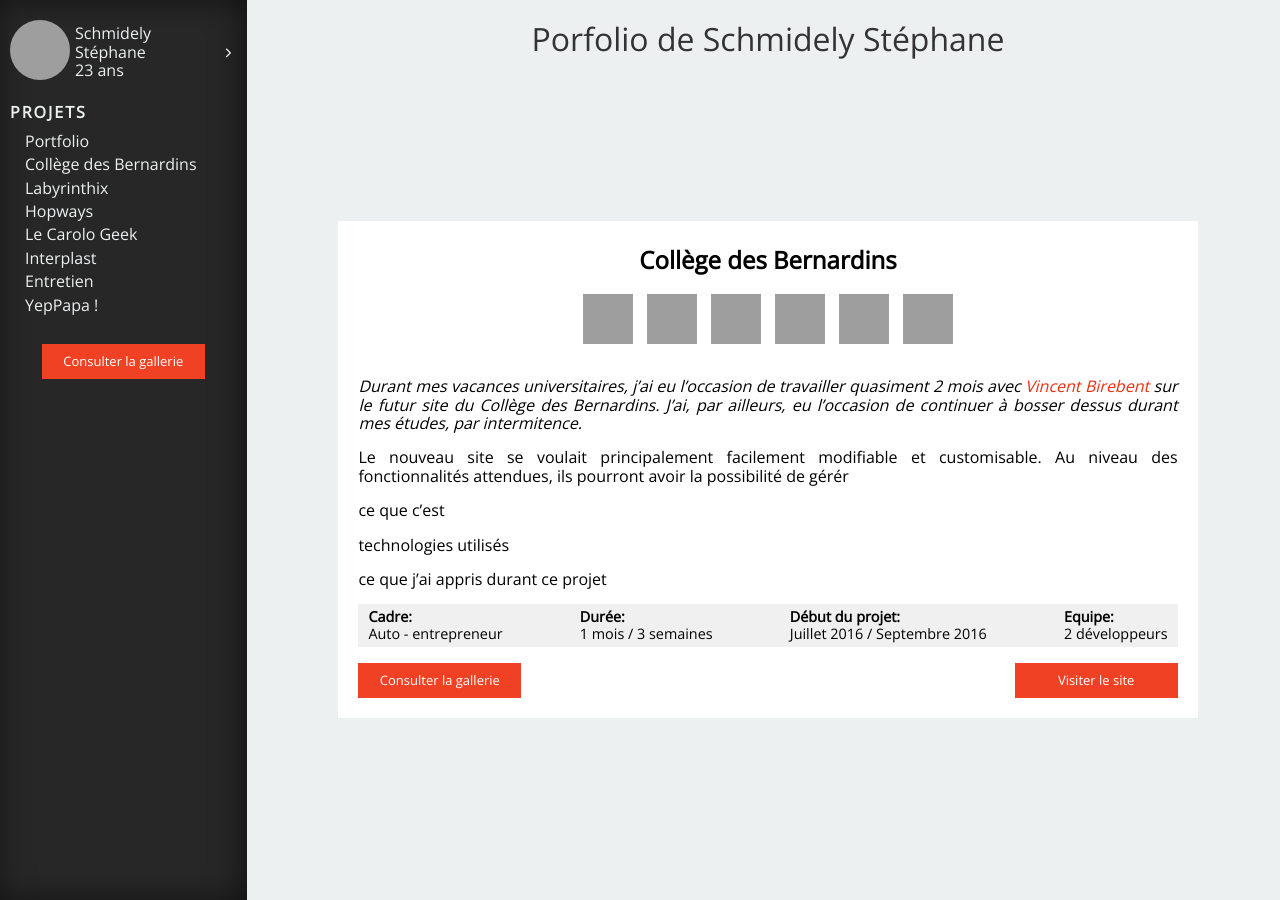
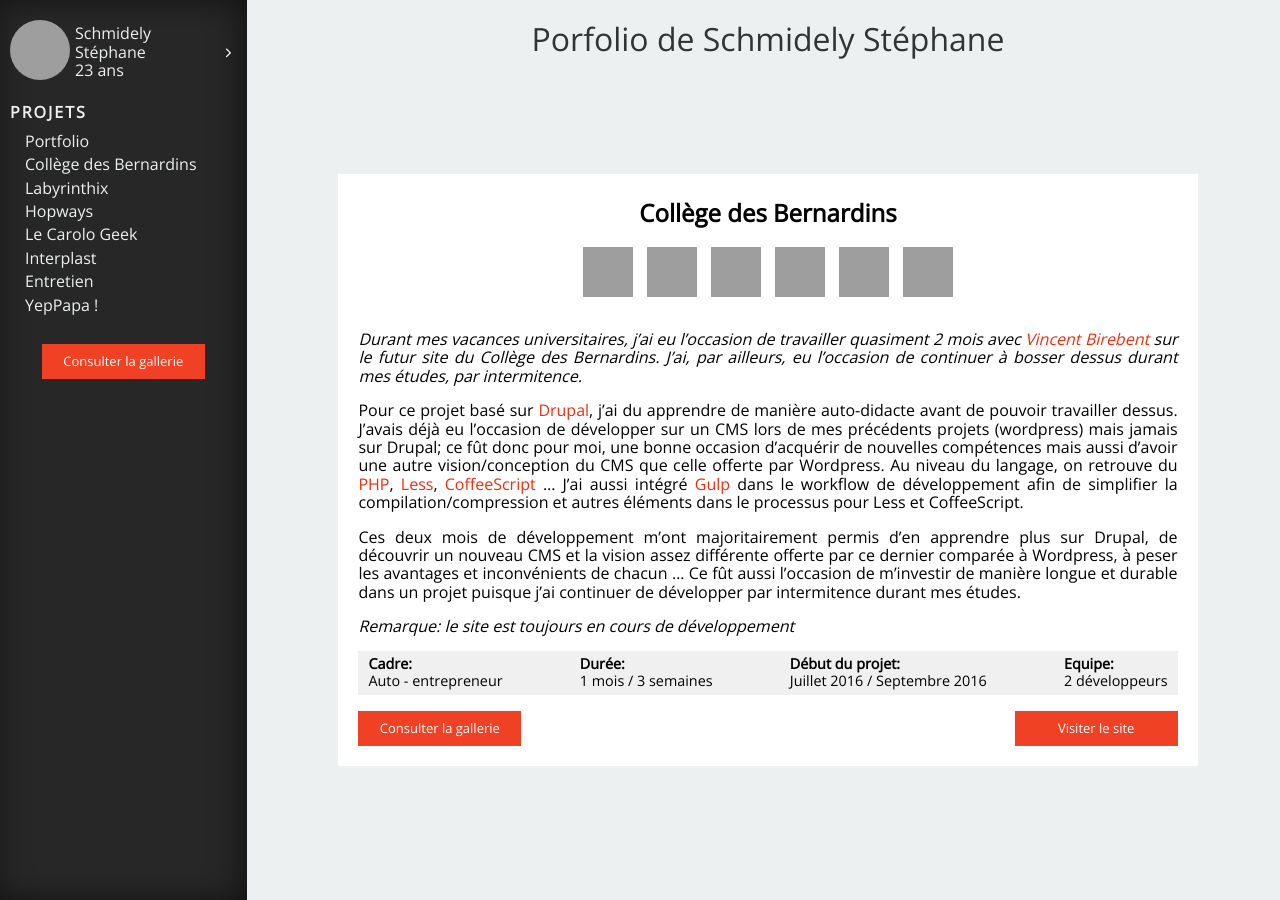
Before and after one commit to stephlm2dev/stephlm2dev.github.io, a Jekyll site: the page built from _posts/2016-03-17-bernardins.markdown, in a window 1280 px wide, cut to the strip 0-900 px from the top of the page. Built offline with Jekyll 4.4.1, drawn with Linux system fonts in a browser that asks for light colours; nearby versions of some CDN libraries; grey boxes are pictures that could not be loaded.

Commit message:
Add Bernardins text

```diff
--- a/_posts/2016-03-17-bernardins.markdown
+++ b/_posts/2016-03-17-bernardins.markdown
@@ -20,15 +20,28 @@
 des Bernardins. J'ai, par ailleurs, eu l'occasion de continuer à bosser dessus
 durant mes études, par intermitence.*
 
-Le nouveau site se voulait principalement facilement modifiable et
-customisable. Au niveau des fonctionnalités attendues, ils pourront avoir la
-possibilité de gérér
+Pour ce projet basé sur [Drupal][drupal], j'ai du apprendre de manière
+auto-didacte avant de pouvoir travailler dessus. J'avais déjà eu l'occasion de
+développer sur un CMS lors de mes précédents projets (wordpress) mais jamais
+sur Drupal; ce fût donc pour moi, une bonne occasion d'acquérir de nouvelles
+compétences mais aussi d'avoir une autre vision/conception du CMS que celle offerte
+par Wordpress. Au niveau du langage, on retrouve du [PHP][php], [Less][less],
+[CoffeeScript][coffeescript] ... J'ai aussi intégré [Gulp][gulp] dans le
+workflow de développement afin de simplifier la compilation/compression et autres
+éléments dans le processus pour Less et CoffeeScript.
 
-ce que c'est
+Ces deux mois de développement m'ont majoritairement permis d'en apprendre plus
+sur Drupal, de découvrir un nouveau CMS et la vision assez différente offerte
+par ce dernier comparée à Wordpress, à peser les avantages et inconvénients
+de chacun ... Ce fût aussi l'occasion de m'investir de manière longue et
+durable dans un projet puisque j'ai continuer de développer par intermitence
+durant mes études.
 
-technologies utilisés
-
-ce que j'ai appris durant ce projet
-
+*Remarque: le site est toujours en cours de développement*
 
 [birebent]: https://fr.linkedin.com/in/vincent-birebent-91b986
+[drupal]: https://www.drupal.org
+[php]: http://php.net
+[less]: http://lesscss.org
+[coffeescript]: http://coffeescript.org
+[gulp]: http://gulpjs.com
```
